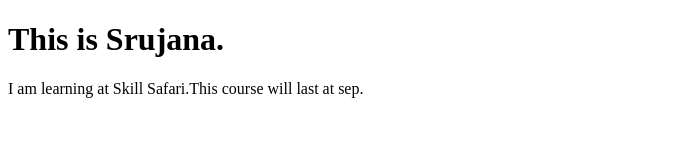
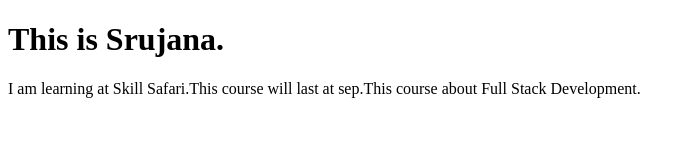
Before and after one commit to srujana1233/SrujanaKakunuriPortfolio, a plain HTML site: page index.html in a window 1280 px wide. Shown: the whole page, without its empty margins (0-695 px from the left). Drawn offline with Linux system fonts and the light colour scheme.

Commit message:
Update index.html

```diff
--- a/index.html
+++ b/index.html
@@ -13,7 +13,7 @@
         This is Srujana.
     </h1>
     <p>
-        I am learning at Skill Safari.This course will last at sep.
+        I am learning at Skill Safari.This course will last at sep.This course about Full Stack Development.
     </p>
 </body>
 
```
